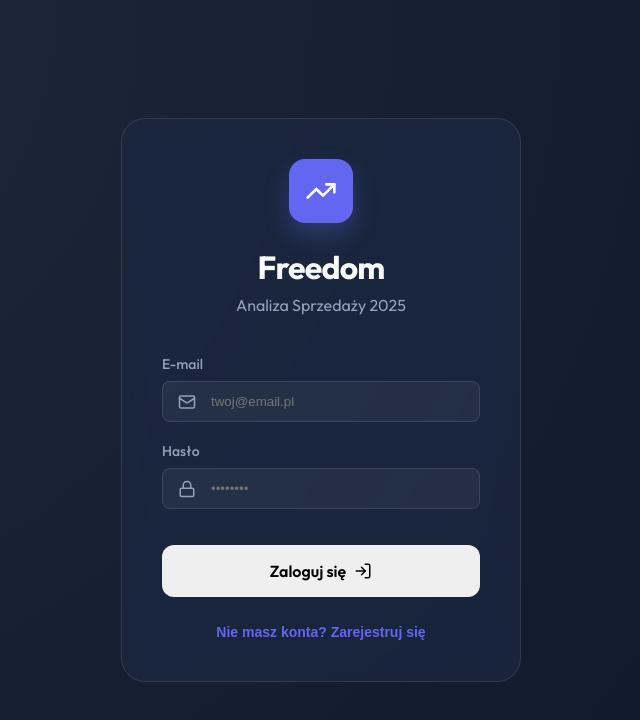
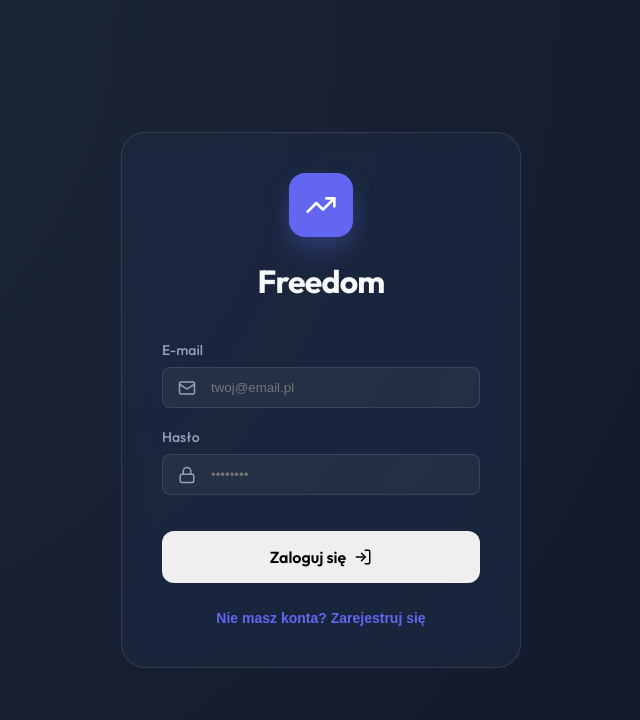
Before and after one commit to niech1978/sales-dashboard, a React (Vite) app: page / in a window 1280 px wide. Shown: the top 720 px of the page, without its empty margins (319-959 px from the left). Built offline with nearby package versions, Linux system fonts and the light colour scheme; no server answers; the HTML template or start-up script is replaced by a standard one.

Commit message:
style: remove subtitle from login page

```diff
--- a/src/components/Auth.tsx
+++ b/src/components/Auth.tsx
@@ -67,7 +67,7 @@ export default function Auth() {
                     </div>
                     <h1 style={{ fontSize: '2rem', fontWeight: 800, marginBottom: '0.5rem' }}>Freedom</h1>
                     <p style={{ color: 'var(--text-muted)' }}>
-                        {isSignUp ? 'Utwórz nowe konto' : 'Analiza Sprzedaży 2025'}
+                        {isSignUp ? 'Utwórz nowe konto' : ''}
                     </p>
                 </div>
 
```
